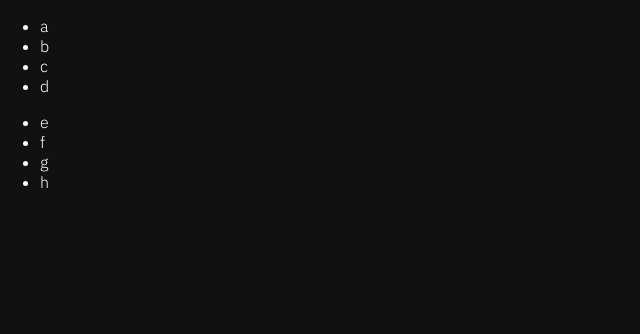
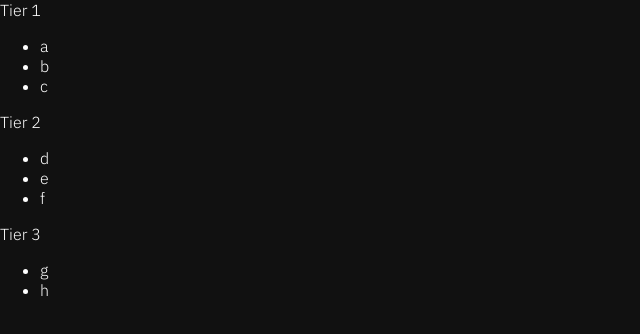
Before and after one commit to shatayu/rankings, a React (Create React App) app: page / in a window 1280 px wide. Shown: the top 334 px of the page, without its empty margins (0-640 px from the left). Built offline with nearby package versions, Linux system fonts and the light colour scheme.

Commit message:
actually reading from the tier list class

```diff
--- a/src/Tiers/TierFinalizer.react.js
+++ b/src/Tiers/TierFinalizer.react.js
@@ -1,14 +1,16 @@
 import { DragDropContext, Droppable, Draggable } from "react-beautiful-dnd";
-import { useState } from 'react';
-// import { useRecoilState } from "recoil";
-// import { TierListAtom } from "../atoms";
+import { useRecoilState } from "recoil";
+import { TierListAtom } from "../atoms";
+import { useCallback } from 'react';
 
 
 export default function TierFinalizer() {
-  const [state, setState] = useState({ quotes1: ['a', 'b', 'c', 'd'], quotes2: ['e', 'f', 'g', 'h'] });
-//   const [tierListState, setTierListState] = useRecoilState(TierListAtom);
+  const [tierList, setTierList] = useRecoilState(TierListAtom);
 
     const reorder = (list, startIndex, endIndex) => {
+        console.log(list);
+        console.log(startIndex)
+        console.log(endIndex);
         const result = Array.from(list);
         const [removed] = result.splice(startIndex, 1);
         result.splice(endIndex, 0, removed);
@@ -23,20 +25,23 @@ export default function TierFinalizer() {
 
         destClone.splice(droppableDestination.index, 0, removed);
 
-        const result = {};
-        result.sourceDrop = sourceClone;
-        result.destDrop = destClone;
+        const result = [
+            {
+                index: listIDToIndex(droppableSource.droppableId),
+                list: sourceClone
+            },
+            {
+                index: listIDToIndex(droppableDestination.droppableId),
+                list: destClone
+            }
+        ];
 
         return result;
     };
 
-    function getList(listID) {
-        if (listID === 'list1') {
-            return state.quotes1;
-        } else {
-            return state.quotes2;
-        }
-    }
+    const getList = useCallback((listID) => {
+        return tierList[listIDToIndex(listID)];
+    }, [tierList]);
 
   function onDragEnd(result) {
     const { source, destination } = result;
@@ -55,27 +60,11 @@ export default function TierFinalizer() {
                 destination.index
             );
 
-            console.log(items);
-            console.log(source.droppableId)
+            const index = listIDToIndex(source.droppableId);
+            let newTiers = tierList.slice();
+            newTiers[index] = items;
 
-            if (source.droppableId === 'list1') {
-                const newState = {
-                    ...state,
-                    quotes1: items,
-                };
-                console.log(newState);
-
-                console.log('1');
-                setState(newState);
-            } else {
-                const newState = {
-                    ...state,
-                    quotes2: items
-                };
-                console.log(newState);
-                console.log('2');
-                setState(newState);
-            }
+            setTierList(newTiers);
         } else {
             const result = move(
                 getList(source.droppableId),
@@ -84,28 +73,24 @@ export default function TierFinalizer() {
                 destination
             );
 
-            console.log('3');
-            if (source.droppableId === 'list1') {
-                setState({
-                    quotes1: result.sourceDrop,
-                    quotes2: result.destDrop
+            let newTiers = tierList.slice();
+            result.forEach(item => {
+                newTiers[item.index] = item.list;
             });
-            } else {
-                setState({
-                    quotes1: result.destDrop,
-                    quotes2: result.sourceDrop
-                });
-            }
 
+            setTierList(newTiers);
         }
   }
 
   return (
     <DragDropContext onDragEnd={onDragEnd}>
-      <Droppable droppableId="list1">
+        {tierList.map((tier, index) => (
+            <Droppable key={index} droppableId={`tier${index}`}>
                 {provided => (
+                    <>
+                    <div style={{color: 'white'}}>{`Tier ${index + 1}`}</div>
                     <ul style={{color: 'white'}} {...provided.droppableProps} ref={provided.innerRef}>
-               {state.quotes1.map((item, index) => {
+                        {tier.map((item, index) => {
                             return (
                                 <Draggable key={item} draggableId={item} index={index}>
                                     {(provided) => (
@@ -118,26 +103,14 @@ export default function TierFinalizer() {
                         })}
                         {provided.placeholder}
                     </ul>
+                    </>
                 )}
             </Droppable>
-      <Droppable droppableId="list2">
-        {provided => (
-            <ul style={{color: 'white'}} {...provided.droppableProps} ref={provided.innerRef}>
-               {state.quotes2.map((item, index) => {
-                   return (
-                    <Draggable key={item} draggableId={item} index={index}>
-                        {(provided) => (
-                            <li key={item} ref={provided.innerRef} {...provided.draggableProps} {...provided.dragHandleProps}>
-                                {item}
-                            </li>
-                        )}
-                    </Draggable>
-                   );
-               })}
-                {provided.placeholder}
-            </ul>
-        )}
-      </Droppable>
+        ))}
     </DragDropContext>
   );
 }
+
+function listIDToIndex(listID) {
+    return parseInt(listID.replace('tier', ''));
+}
```
Lines whose indentation alone changed are shown as unchanged.
